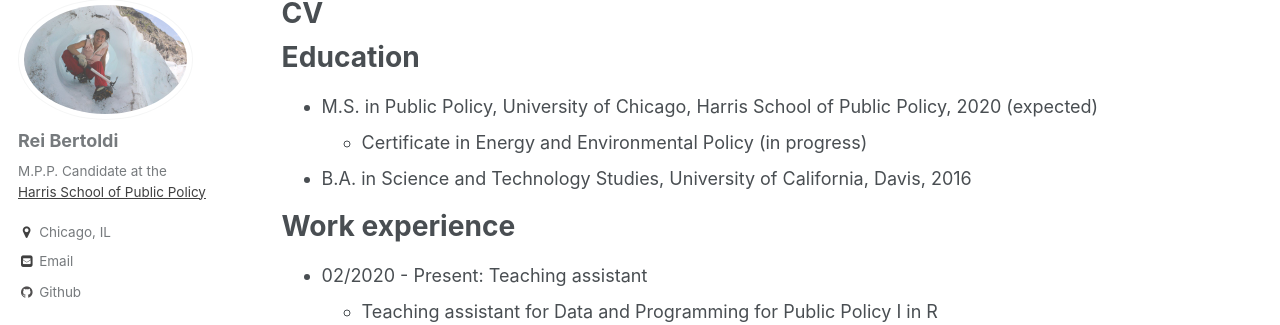
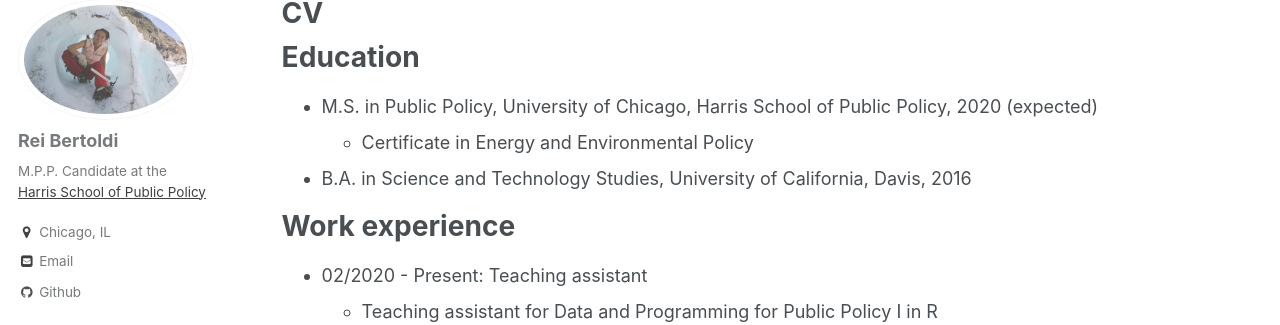
Before and after one commit to rhbertoldi/rhbertoldi.github.io, a Jekyll site: the page built from _pages/cv.md, in a window 1280 px wide and 900 px high. Shown: the part 119-444 px from the top of the window. Built offline with Jekyll 4.4.1, drawn with Linux system fonts in a browser that asks for light colours.

Commit message:
updating cv

```diff
--- a/_pages/cv.md
+++ b/_pages/cv.md
@@ -12,7 +12,7 @@ redirect_from:
 Education
 ======
 * M.S. in Public Policy, University of Chicago, Harris School of Public Policy, 2020 (expected)
-  * Certificate in Energy and Environmental Policy (in progress)
+  * Certificate in Energy and Environmental Policy
 * B.A. in Science and Technology Studies, University of California, Davis, 2016
 
 Work experience
```
